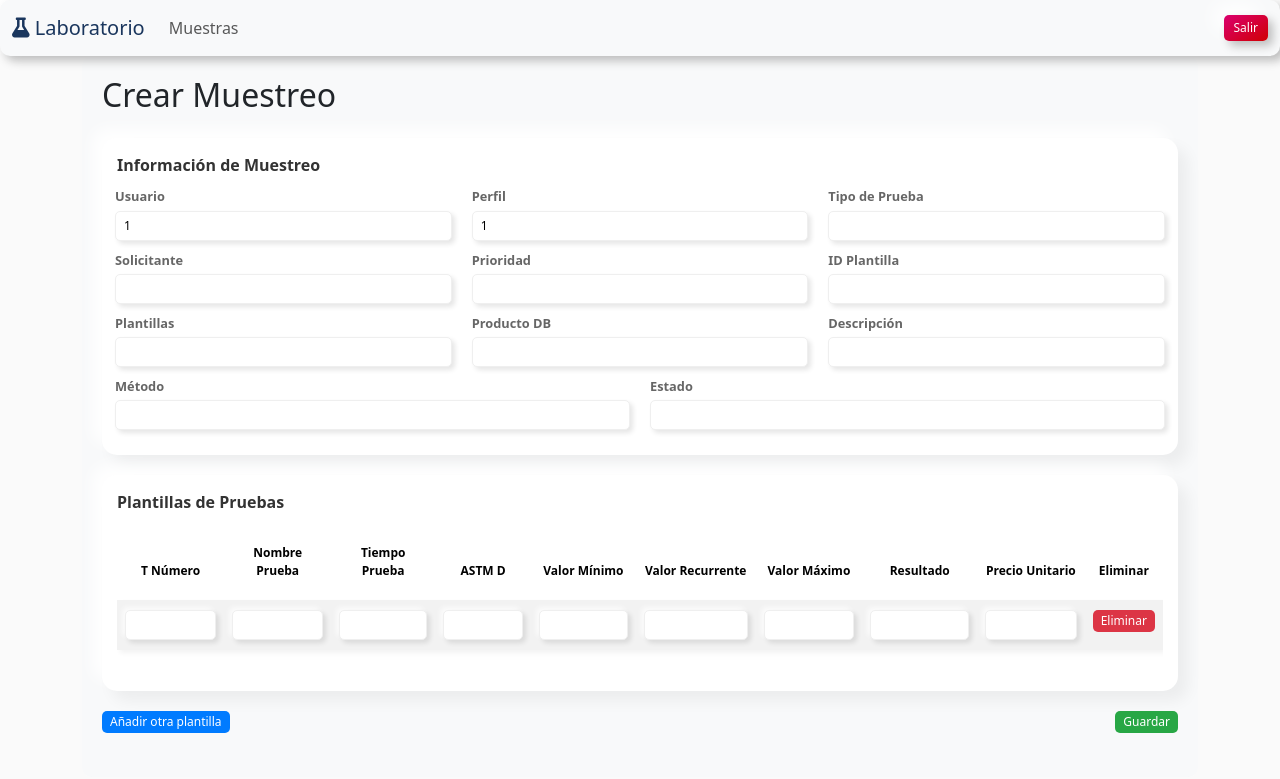
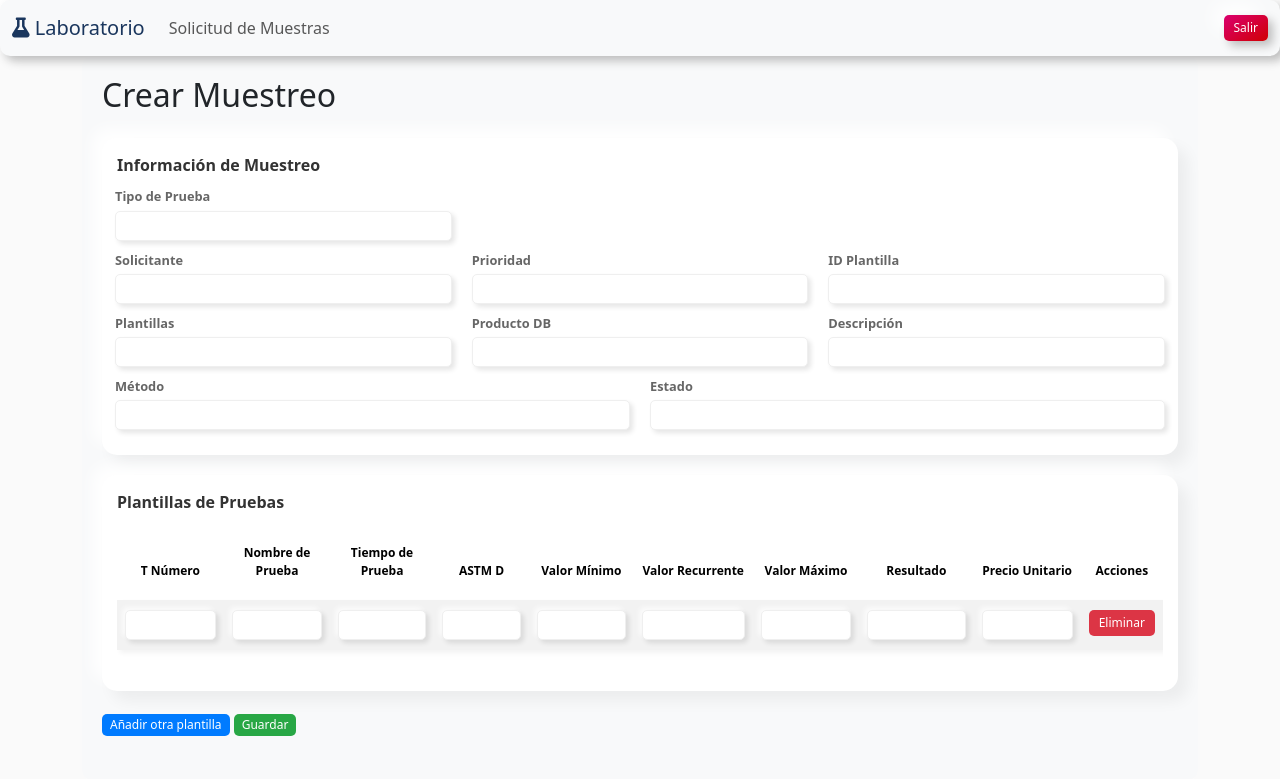
Before and after one commit to Raloy-Lubricantes-S-A-de-C-V/DEV078, a Django app: page /create_sampling/ in a window 1280 px wide. Shown: the top 779 px of the page. Run offline with Django 4.2, Linux system fonts and the light colour scheme; a user stored in the database is signed in; tables that the repository leaves empty hold one stand-in row (values such as "Sample post"); some libraries are stand-ins or nearby versions.

Commit message:
Improve in form

```diff
--- a/templates/sampling/create.html
+++ b/templates/sampling/create.html
@@ -8,64 +8,62 @@
     <div class="container_create">
         <h2 class="mb-4">Crear Muestreo</h2>
 
+        <!-- Formulario principal -->
         <form id="create-sampling-form" method="POST">
             {% csrf_token %}
-        <!-- Formulario principal de ModelChemicalSampling -->
+
+            <!-- Información de Muestreo -->
             <div class="sampling-card">
-            <div class="card-header">
-                Información de Muestreo
-            </div>
+                <div class="card-header">Información de Muestreo</div>
                 <div class="card-body">
                     <div class="row">
-                    <div class="col-md-4">
-                        <label class="form-label" for="id_user">Usuario</label>
-                        <input class="sampling-input" type="text" id="id_user" name="user" value="{{ user.pk}}">
-                    </div>
-                    <div class="col-md-4">
-                        <label class="form-label" for="id_profile">Perfil</label>
-                        <input class="sampling-input" type="text" id="id_profile" name="profile" value="{{ profile.pk }}">
-                    </div>
+
+                        <input type="hidden" name="user" value="{{ user.pk}}" />
+                        <input type="hidden" name="profile" value="{{ profile.pk }}" />
+
                         <div class="col-md-4">
                             <label class="form-label" for="id_type_test">Tipo de Prueba</label>
-                        <input class="sampling-input" type="text" id="id_type_test" name="type_test">
+                            <input type="text" class="sampling-input" name="type_test" id="id_type_test">
                         </div>
                     </div>
                      <div class="row">
                         <div class="col-md-4">
                             <label class="form-label" for="id_analyst_request">Solicitante</label>
-                        <input class="sampling-input" type="text" id="id_analyst_request" name="analyst_request">
+                            <input type="text" class="sampling-input" name="analyst_request" id="id_analyst_request">
                         </div>
                         <div class="col-md-4">
                             <label class="form-label" for="id_priority">Prioridad</label>
-                        <input class="sampling-input" type="text" id="id_priority" name="priority">
+                            <input type="text" class="sampling-input" name="priority" id="id_priority">
                         </div>
                         <div class="col-md-4">
                             <label class="form-label" for="id_id_template">ID Plantilla</label>
-                        <input class="sampling-input" type="text" id="id_id_template" name="id_template">
+                            <input type="number" class="sampling-input" name="id_template" id="id_id_template">
                         </div>
                     </div>
+
                     <div class="row">
                         <div class="col-md-4">
                             <label class="form-label" for="id_templates">Plantillas</label>
-                        <input class="sampling-input" type="text" id="id_templates" name="templates">
+                            <input type="text" class="sampling-input" name="templates" id="id_templates">
                         </div>
                         <div class="col-md-4">
                             <label class="form-label" for="id_product_db">Producto DB</label>
-                        <input class="sampling-input" type="text" id="id_product_db" name="product_db">
+                            <input type="text" class="sampling-input" name="product_db" id="id_product_db">
                         </div>
                         <div class="col-md-4">
                             <label class="form-label" for="id_description">Descripción</label>
-                        <input class="sampling-input" type="text" id="id_description" name="description">
+                            <input type="text" class="sampling-input" name="description" id="id_description">
                         </div>
                     </div>
+
                     <div class="row">
                         <div class="col-md-6">
                             <label class="form-label" for="id_method">Método</label>
-                        <input class="sampling-input" type="text" id="id_method" name="method">
+                            <input type="text" class="sampling-input" name="method" id="id_method">
                         </div>
                         <div class="col-md-6">
                             <label class="form-label" for="id_state">Estado</label>
-                        <input class="sampling-input" type="text" id="id_state" name="state">
+                            <input type="text" class="sampling-input" name="state" id="id_state">
                         </div>
                     </div>
                 </div>
@@ -73,38 +71,37 @@
 
             <!-- Plantillas de Pruebas -->
             <div class="sampling-card">
-            <div class="card-header">
-                Plantillas de Pruebas
-            </div>
+                <div class="card-header">Plantillas de Pruebas</div>
                 <div class="table-responsive">
                     <table class="table table-striped">
                         <thead>
                             <tr>
                                 <th>T Número</th>
-                            <th>Nombre Prueba</th>
-                            <th>Tiempo Prueba</th>
+                                <th>Nombre de Prueba</th>
+                                <th>Tiempo de Prueba</th>
                                 <th>ASTM D</th>
                                 <th>Valor Mínimo</th>
                                 <th>Valor Recurrente</th>
                                 <th>Valor Máximo</th>
                                 <th>Resultado</th>
                                 <th>Precio Unitario</th>
-                            <th>Eliminar</th>
+                                <th>Acciones</th>
                             </tr>
                         </thead>
                         <tbody id="formset-container">
+                            {{ formset.management_form }}
                             {% for form in formset %}
                             <tr class="form-template">
-                                <td><input type="text" name="t_number" class="template-input"></td>
-                                <td><input type="text" name="test_name" class="template-input"></td>
-                                <td><input type="text" name="test_time" class="template-input"></td>
-                                <td><input type="text" name="astmd" class="template-input"></td>
-                                <td><input type="text" name="min_val" class="template-input"></td>
-                                <td><input type="text" name="recurrent_val" class="template-input"></td>
-                                <td><input type="text" name="max_val" class="template-input"></td>
-                                <td><input type="text" name="val_result" class="template-input"></td>
-                                <td><input type="text" name="price_unit" class="template-input"></td>
-                                <td><button type="button" class="btn btn-danger btn-sm remove-form">Eliminar</button></td>
+                                <td><input type="number" name="{{ form.prefix }}-t_number" class="template-input" id="{{ form.prefix }}-t_number"></td>
+                                <td><input type="text" name="{{ form.prefix }}-test_name" class="template-input" id="{{ form.prefix }}-test_name"></td>
+                                <td><input type="text" name="{{ form.prefix }}-test_time" class="template-input" id="{{ form.prefix }}-test_time"></td>
+                                <td><input type="text" name="{{ form.prefix }}-astmd" class="template-input" id="{{ form.prefix }}-astmd"></td>
+                                <td><input type="text" name="{{ form.prefix }}-min_val" class="template-input" id="{{ form.prefix }}-min_val"></td>
+                                <td><input type="text" name="{{ form.prefix }}-recurrent_val" class="template-input" id="{{ form.prefix }}-recurrent_val"></td>
+                                <td><input type="text" name="{{ form.prefix }}-max_val" class="template-input" id="{{ form.prefix }}-max_val"></td>
+                                <td><input type="text" name="{{ form.prefix }}-val_result" class="template-input" id="{{ form.prefix }}-val_result"></td>
+                                <td><input type="number" name="{{ form.prefix }}-price_unit" class="template-input" id="{{ form.prefix }}-price_unit"></td>
+                                <td><button type="button" class="btn btn-danger remove-form">Eliminar</button></td>
                             </tr>
                             {% endfor %}
                         </tbody>
@@ -112,17 +109,14 @@
                 </div>
             </div>
 
-        <!-- Botones -->
-        <div class="d-flex justify-content-between mb-4">
+            <!-- Botones de acción -->
+            <div class="mb-4">
                 <button type="button" id="add-template" class="btn btn-primary btn-sm">Añadir otra plantilla</button>
                 <button type="submit" class="btn btn-success btn-sm">Guardar</button>
             </div>
         </form>
     </div>
 {% endblock %}
-
-
-
 
 {% block scripts %}
 <script src="https://cdn.jsdelivr.net/npm/sweetalert2@11"></script>
--- a/templates/sampling/feed.html
+++ b/templates/sampling/feed.html
@@ -15,7 +15,7 @@
 
         <div class="row">
             <div class="col-12">
-                <a href="{% url 'sampling:create_sampling' %}" type="button" class="btn btn-neumorphism-pry">Crear Muestra</a>
+                <a href="{% url 'sampling:create_sampling' %}" type="button" class="btn btn-neumorphism-pry">Crear Solicitud de Muestra</a>
             </div>
         </div>
     </div>
--- a/templates/sampling/navbar.html
+++ b/templates/sampling/navbar.html
@@ -8,7 +8,7 @@
     <div class="collapse navbar-collapse" id="navbarNav">
       <ul class="navbar-nav">
         <li class="nav-item">
-          <a class="nav-link" aria-current="page" href="{% url 'sampling:feed' %}">Muestras</a>
+          <a class="nav-link" aria-current="page" href="{% url 'sampling:feed' %}">Solicitud de Muestras</a>
         </li>
         <li class="nav-item">
           <a class="nav-link" href="#"></a>
```
Lines whose indentation alone changed are shown as unchanged.
